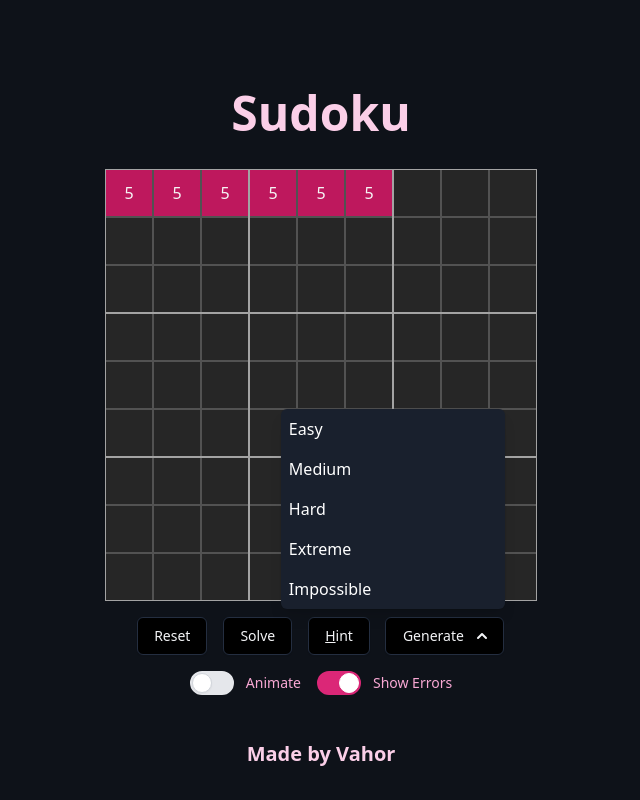
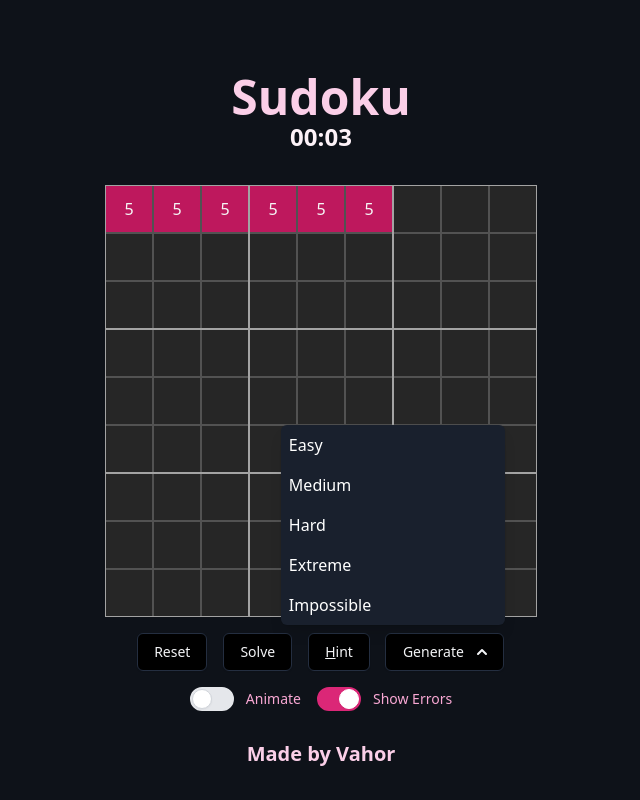
Before and after one commit to Vahor/sudoku-solver, a Next.js app: page / in a window 1280 px wide. Both pictures are taken after typing "5", "5", "5", "5", "5", "5" into the empty fields and a click on the button "Generate". Shown: the whole page, without its empty margins (319-959 px from the left). Built offline with nearby package versions, Linux system fonts and the light colour scheme.

Commit message:
add timer

```diff
--- /dev/null
+++ b/src/components/Timer.tsx
@@ -0,0 +1,47 @@
+import React from 'react'
+
+export interface TimerProps {
+    running: boolean;
+    startedAt: number; // Date.now()
+}
+
+export const Timer = ({running,startedAt}: TimerProps) => {
+
+    const [time, setTime] = React.useState(0);
+
+    React.useEffect(() => {
+        const interval = setInterval(() => {
+            if(!startedAt || !running) return;
+            setTime(Date.now() - startedAt);
+        }, 1000);
+        return () => {
+            clearInterval(interval);
+            if(!startedAt)
+                setTime(0);
+        }
+    }, [running, startedAt]);
+
+    const seconds = Math.floor(time / 1000);
+    const minutes = Math.floor(seconds / 60);
+    const hours = Math.floor(minutes / 60);
+    const days = Math.floor(hours / 24);
+
+    // Show DD:HH:MM:SS
+
+    const format = (n: number) => {
+        return n < 10 ? `0${n}` : n.toString();
+    }
+
+    console.log(startedAt);
+    console.log(time);
+
+    if  (startedAt === 0) {
+        return <div className="text-center">
+            <span className="text-2xl font-bold">00:00</span>
+        </div>
+    }
+    return <div className="text-center">
+            <span className="text-2xl font-bold">{`${days > 0 ? `${format(days)}:` : ''}${hours > 0 ? `${format(hours)}:` : ''}${format(minutes % 60)}:${format(seconds % 60)}`}</span>
+        </div>
+
+}
--- a/src/pages/index.tsx
+++ b/src/pages/index.tsx
@@ -8,6 +8,7 @@ import { Vahor } from "../components/Vahor";
 import { Menu } from "../components/Menu";
 import { Button } from "../components/Button";
 import confetti from 'canvas-confetti';
+import { Timer } from "../components/Timer";
 
 const toastProps = {
   style: {
@@ -41,6 +42,7 @@ const Home: NextPage = () => {
   const [animate, setAnimate] = React.useState<boolean>(false);
   const [success, setSuccess] = React.useState<boolean>(false);
   const [showErrors, setShowErrors] = React.useState<boolean>(true);
+  const [startedAt, setStartedAt] = React.useState<number>(0);
 
   const checkSuccess = useCallback(async () => {
     if (!sudoku.getRandomEmptySquare() && errors.length === 0) {
@@ -69,9 +71,12 @@ const Home: NextPage = () => {
     checkSuccess();
   } , [checkSuccess, errors]);
 
+
   const updateSquare = useCallback((i: number, j: number, value: number, withSudoku: boolean = true) => {
     if (!value)
       value = 0;
+    if(startedAt === 0)
+      setStartedAt(Date.now());
     setSquares(squares => {
       const newSquares = squares.map(row => [...row]);
       newSquares[i]![j] = value;
@@ -80,7 +85,7 @@ const Home: NextPage = () => {
       }
       return newSquares;
     });
-  }, [sudoku]);
+  }, [sudoku, startedAt]);
 
   const updateSquareAnimation = useCallback((i: number, j: number, value: number) => updateSquare(i, j, value, false), [updateSquare]);
 
@@ -90,6 +95,7 @@ const Home: NextPage = () => {
     setSquares(() => newSquares);
     setInitial([]);
     sudoku.setSquares(newSquares);
+    setStartedAt(0);
     setLoading(false);
     setSuccess(false);
   }
@@ -239,8 +245,11 @@ const Home: NextPage = () => {
         <h1 className="text-pink-200 text-4xl md:text-5xl font-bold text-center fade-1">
           {success ? "Congratulations!" : "Sudoku"}
         </h1>
+        <div className="text-pink-50 fade-2">
+          <Timer startedAt={startedAt} running={!success} />
+        </div>
 
-        <div className={`mt-4 md:mt-8 ${(loading||success) ? "pointer-events-none" : ""}`}>
+      <div className={`mt-4 md:mt-8 ${(loading||success) ? "pointer-events-none" : ""}`}>
           <Grid
             squares={squares}
             updateSquare={updateSquare}
--- a/src/utils/sudoku.ts
+++ b/src/utils/sudoku.ts
@@ -286,11 +286,11 @@ export class Sudoku {
             // Fill empty squares
             for (let i = 0; i < toAdd; i++) {
                 const value = neededValues.pop();
-                console.log(value);
-                console.log(neededValues);
                 await this.fillOneSquare(false, value);
             }
+
             const squaresCopy = this.squares.map(row => [...row]);
+            console.table(squaresCopy);
 
             const solution = await this.solve();
             if (!solution) {
```
